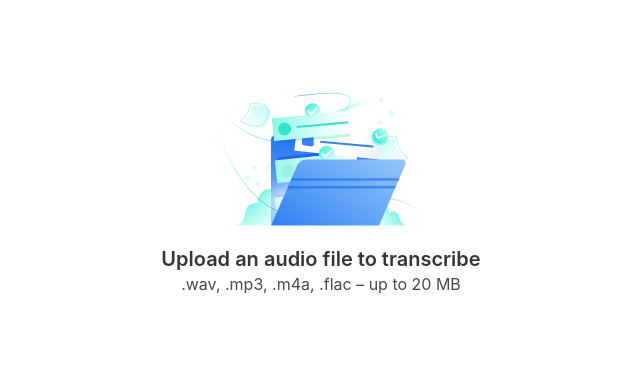
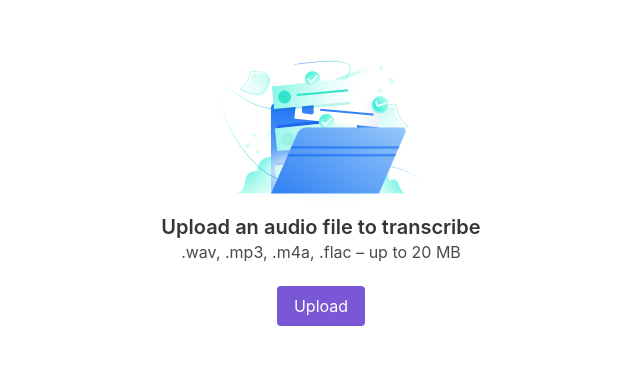
Before and after one commit to hovo/steno.ai, a Vue app in the folder frontend/: page / in a window 1280 px wide. Shown: the part 207-572 px from the top of the page, without its empty margins (319-959 px from the left). Built offline with nearby package versions, Linux system fonts and the light colour scheme.

Commit message:
Added file upload component

```diff
--- a/frontend/src/views/upload.vue
+++ b/frontend/src/views/upload.vue
@@ -6,6 +6,16 @@
                     <img src="../assets/file_upload.png">
                     <h5 class="title is-5">Upload an audio file to transcribe</h5>
                     <h6 class="subtitle is-6">.wav, .mp3, .m4a, .flac – up to 20 MB</h6>
+                    <b-field class="file" style="display: inline-flex">
+                        <b-upload v-model="file">
+                            <a class="button is-primary">
+                                <span>Upload</span>
+                            </a>
+                        </b-upload>
+                        <span class="file-name" v-if="file">
+                            {{ file.name }}
+                        </span>
+                    </b-field>
                 </div>
             </div>
         </div>
@@ -17,7 +27,7 @@ export default {
     name: 'upload',
     data() {
         return {
-
+            file: null
         }
     }
 }
```
